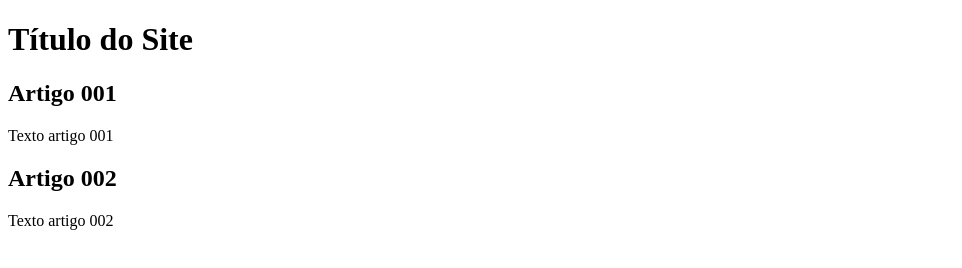
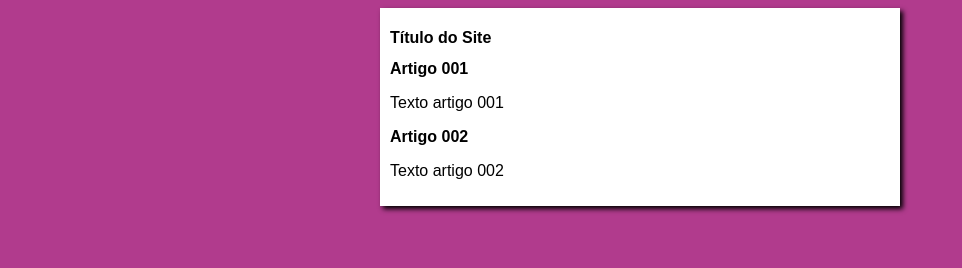
Before and after one commit to livino-l-neto-zz/projeto-site, a plain HTML site: page index.html in a window 1280 px wide. Shown: the whole page, without its empty margins (0-962 px from the left). Drawn offline with Linux system fonts and the light colour scheme.

Commit message:
iniciei o design

```diff
--- /dev/null
+++ b/estilos.style.css
@@ -0,0 +1,15 @@
+* {
+    font-family: Arial, Helvetica, sans-serif;
+    font-size: 16px;
+}
+body {
+    background-color: rgb(177, 59, 141);
+}
+
+main {
+    background-color: white;
+    width: 500px;
+    margin:auto;
+    padding: 10px;
+    box-shadow: 3px 3px 5px rgba(0, 0, 0.473);
+}
--- a/index.html
+++ b/index.html
@@ -5,6 +5,7 @@
     <meta http-equiv="X-UA-Compatible" content="IE=edge">
     <meta name="viewport" content="width=device-width, initial-scale=1.0">
     <title>Título do Site</title>
+    <link rel="stylesheet" href="estilos.style.css">
 </head>
 <body>
     <main>
```
